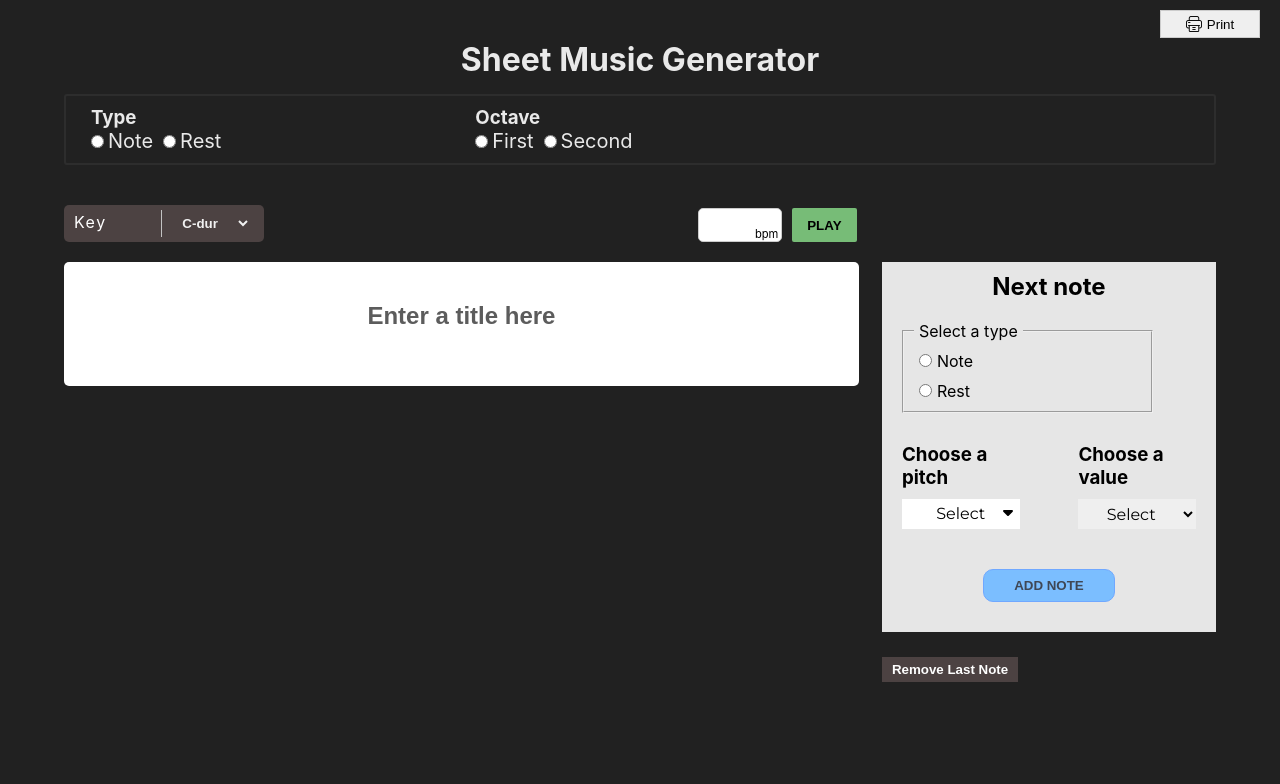
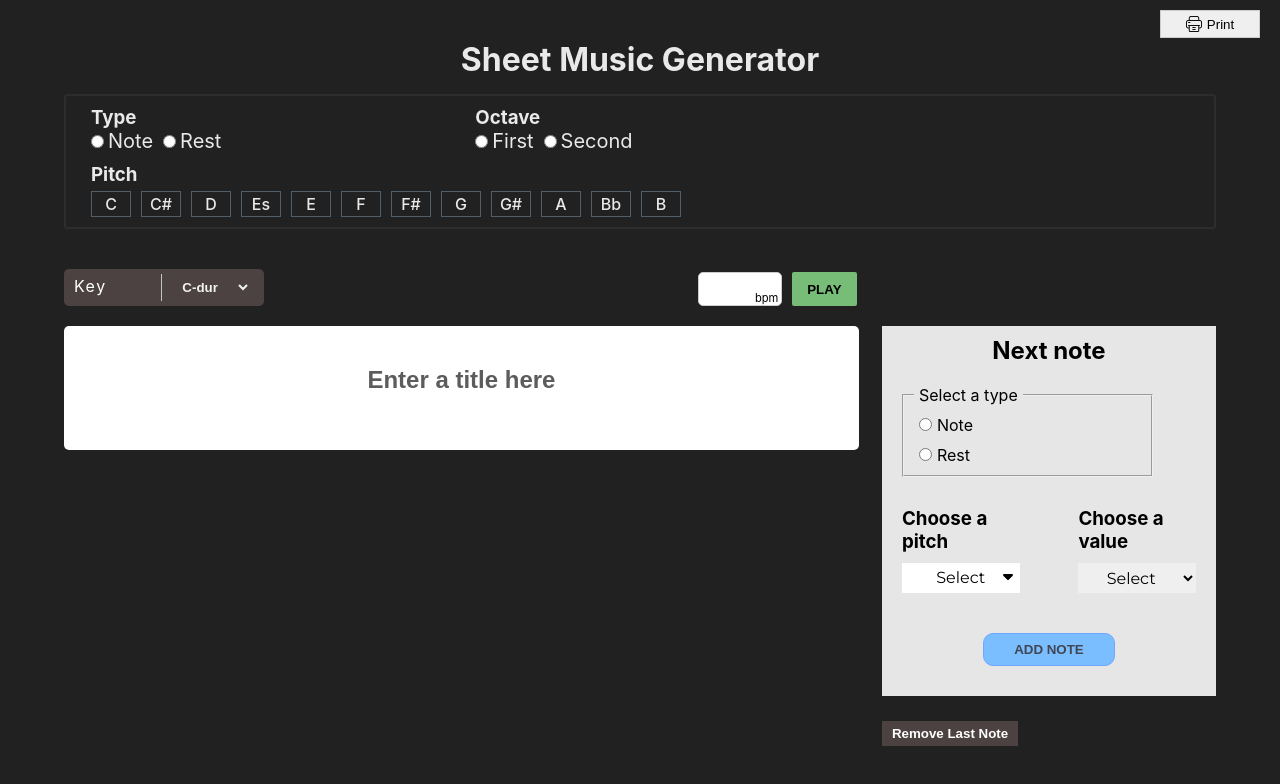
Before and after one commit to KamilSajdera/Notes-Generator, a React (Create React App) app: page / in a window 1280 px wide. Shown: the top 784 px of the page. Built offline with nearby package versions, Linux system fonts and the light colour scheme; a web font is replaced by a local one.

Commit message:
Added sounds section in toolbar

```diff
--- a/src/components/header/NotesToolbar.css
+++ b/src/components/header/NotesToolbar.css
@@ -19,10 +19,11 @@
 .form {
   display: flex;
   justify-content: flex-start;
+  flex-wrap: wrap;
 }
 
 .toolbar-row {
-  width: 100%;
+  width: 50%;
   display: flex;
   align-items: center;
   flex-wrap: wrap;
@@ -38,3 +39,22 @@
   align-items: baseline;
   gap: 4px;
 }
+
+.pitch {
+  border: 1px solid #515f6b;
+  display: flex;
+  align-items: center;
+  justify-content: center;
+  padding: 8px;
+  width: 40px;
+  line-height: 50%;
+  cursor: pointer;
+  margin-top: 5px;
+  font-weight: 500;
+  transition: all 150ms ease;
+}
+
+.pitch.active {
+  background-color: #7dc8fc;
+  color: #212121;
+}
--- a/src/components/header/NotesToolbar.js
+++ b/src/components/header/NotesToolbar.js
@@ -1,4 +1,5 @@
 import "./NotesToolbar.css";
+import SoundChoice from "./sound-choice";
 import TypeAndOctave from "./type-and-octave-form";
 
 export default function NotesToolbar() {
@@ -7,6 +8,7 @@ export default function NotesToolbar() {
       <div className="next-note-wrapper">
         <form className="form">
           <TypeAndOctave />
+          <SoundChoice />
         </form>
       </div>
       <div className="helper-functions"></div>
--- /dev/null
+++ b/src/components/header/sound-choice.js
@@ -0,0 +1,19 @@
+export default function SoundChoice() {
+  return (
+    <div className="toolbar-row" style={{ width: "100%", marginTop: "10px" }}>
+      <h3>Pitch</h3>
+      <div className="pitch">C</div>
+      <div className="pitch">C#</div>
+      <div className="pitch">D</div>
+      <div className="pitch">Es</div>
+      <div className="pitch">E</div>
+      <div className="pitch">F</div>
+      <div className="pitch">F#</div>
+      <div className="pitch">G</div>
+      <div className="pitch">G#</div>
+      <div className="pitch">A</div>
+      <div className="pitch">Bb</div>
+      <div className="pitch">B</div>
+    </div>
+  );
+}
```
